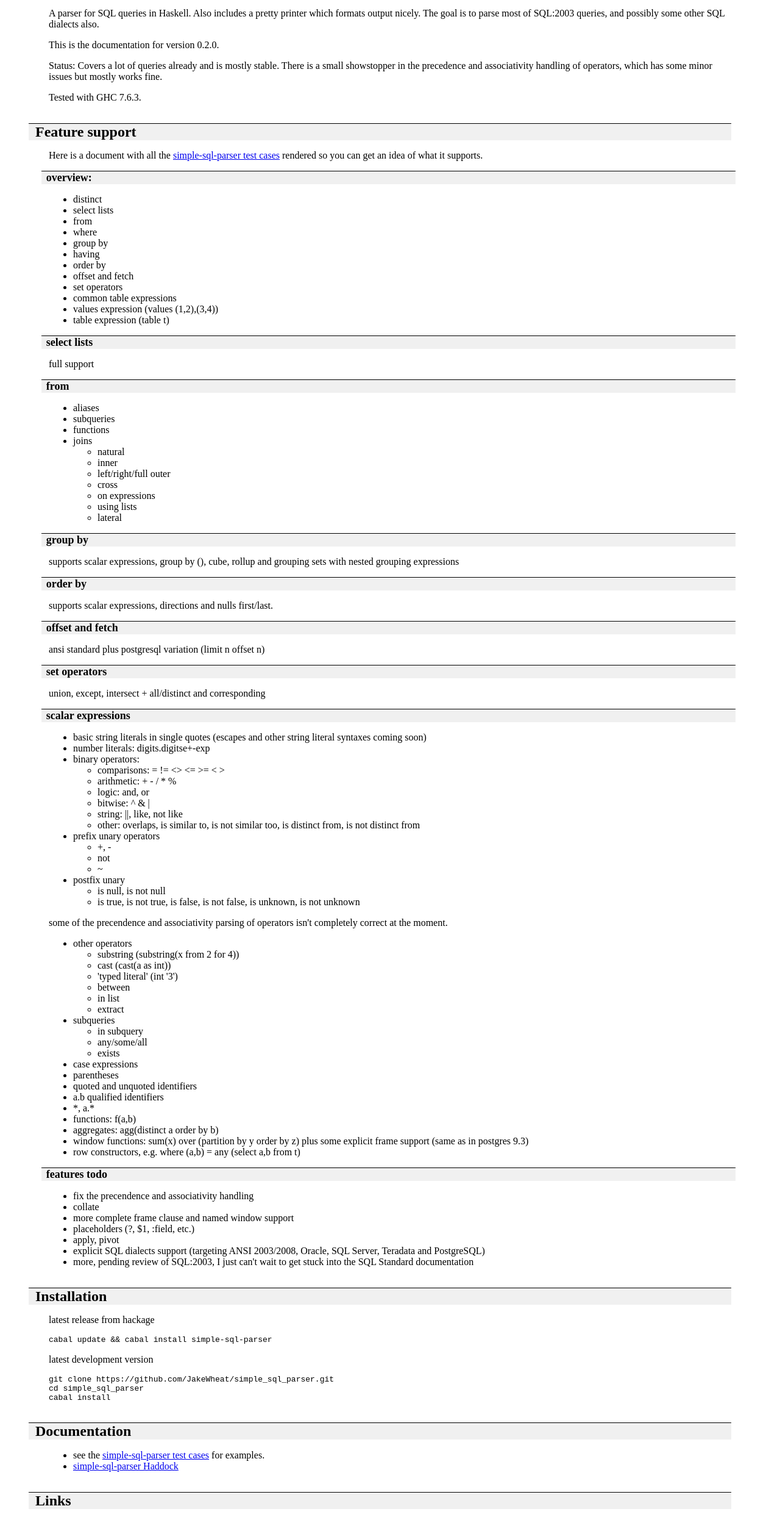
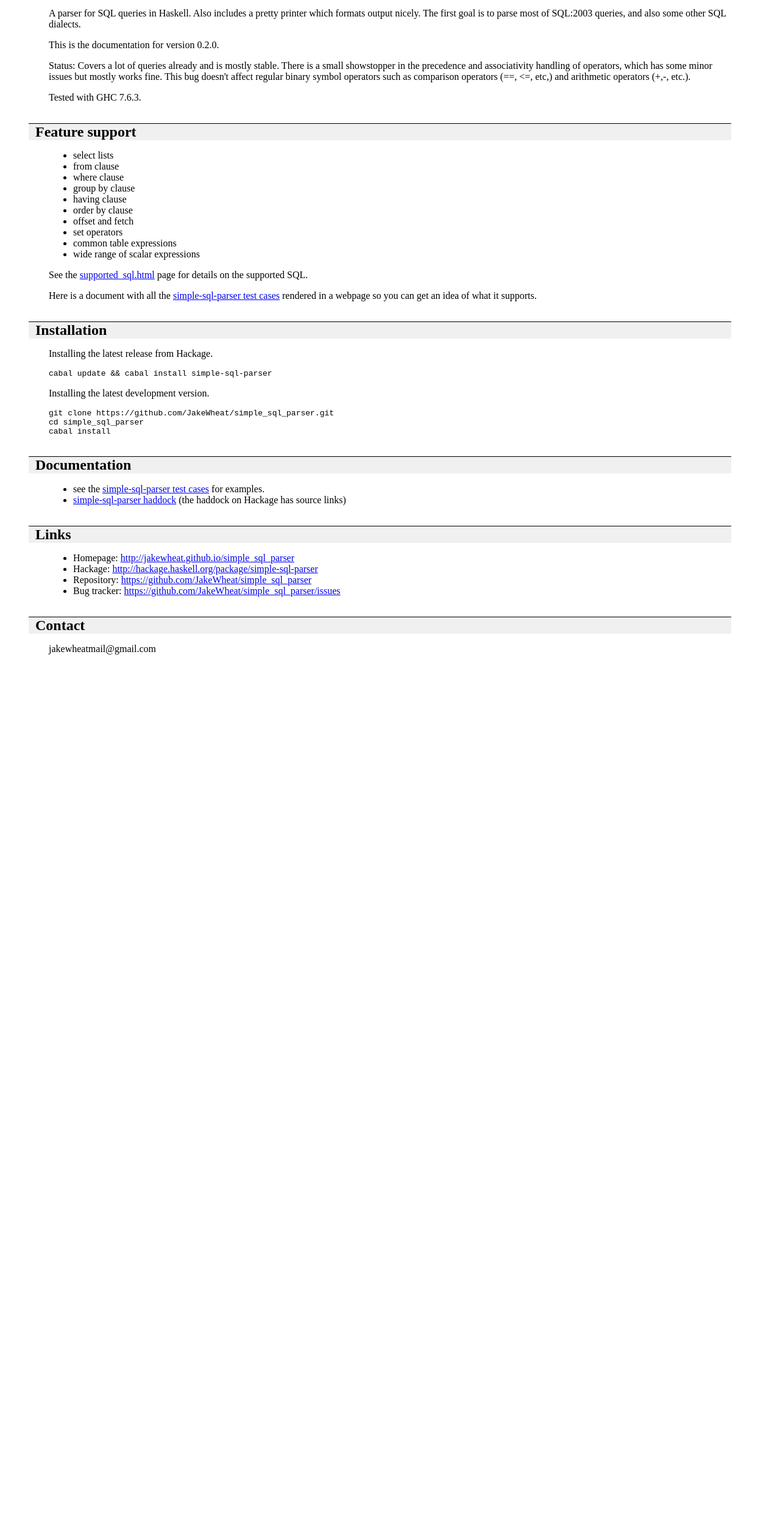
Before and after one commit to JakeWheat/simple-sql-parser, a plain HTML site: page index.html in a window 1280 px wide. Shown: the part 64-2551 px from the top of the page at 61% size. After the commit the page ends 1217 px from the top, so only its background shows below. Drawn offline with Linux system fonts and the light colour scheme.

Commit message:
update, split out supported sql to separate file

```diff
--- a/index.html
+++ b/index.html
@@ -10,133 +10,43 @@
 </head>
 <body>
 <h1 id="simple-sql-parser">simple-sql-parser</h1>
-<p>A parser for SQL queries in Haskell. Also includes a pretty printer which formats output nicely. The goal is to parse most of SQL:2003 queries, and possibly some other SQL dialects also.</p>
+<p>A parser for SQL queries in Haskell. Also includes a pretty printer which formats output nicely. The first goal is to parse most of SQL:2003 queries, and also some other SQL dialects.</p>
 <p>This is the documentation for version 0.2.0.</p>
-<p>Status: Covers a lot of queries already and is mostly stable. There is a small showstopper in the precedence and associativity handling of operators, which has some minor issues but mostly works fine.</p>
+<p>Status: Covers a lot of queries already and is mostly stable. There is a small showstopper in the precedence and associativity handling of operators, which has some minor issues but mostly works fine. This bug doesn't affect regular binary symbol operators such as comparison operators (==, &lt;=, etc,) and arithmetic operators (+,-, etc.).</p>
 <p>Tested with GHC 7.6.3.</p>
 <h1 id="feature-support">Feature support</h1>
-<p>Here is a document with all the <a href="test_cases.html">simple-sql-parser test cases</a> rendered so you can get an idea of what it supports.</p>
-<h2 id="overview">overview:</h2>
 <ul>
-<li>distinct</li>
 <li>select lists</li>
-<li>from</li>
-<li>where</li>
-<li>group by</li>
-<li>having</li>
-<li>order by</li>
+<li>from clause</li>
+<li>where clause</li>
+<li>group by clause</li>
+<li>having clause</li>
+<li>order by clause</li>
 <li>offset and fetch</li>
 <li>set operators</li>
 <li>common table expressions</li>
-<li>values expression (values (1,2),(3,4))</li>
-<li>table expression (table t)</li>
+<li>wide range of scalar expressions</li>
 </ul>
-<h2 id="select-lists">select lists</h2>
-<p>full support</p>
-<h2 id="from">from</h2>
-<ul>
-<li>aliases</li>
-<li>subqueries</li>
-<li>functions</li>
-<li>joins
-<ul>
-<li>natural</li>
-<li>inner</li>
-<li>left/right/full outer</li>
-<li>cross</li>
-<li>on expressions</li>
-<li>using lists</li>
-<li>lateral</li>
-</ul></li>
-</ul>
-<h2 id="group-by">group by</h2>
-<p>supports scalar expressions, group by (), cube, rollup and grouping sets with nested grouping expressions</p>
-<h2 id="order-by">order by</h2>
-<p>supports scalar expressions, directions and nulls first/last.</p>
-<h2 id="offset-and-fetch">offset and fetch</h2>
-<p>ansi standard plus postgresql variation (limit n offset n)</p>
-<h2 id="set-operators">set operators</h2>
-<p>union, except, intersect + all/distinct and corresponding</p>
-<h2 id="scalar-expressions">scalar expressions</h2>
-<ul>
-<li>basic string literals in single quotes (escapes and other string literal syntaxes coming soon)</li>
-<li>number literals: digits.digitse+-exp</li>
-<li>binary operators:
-<ul>
-<li>comparisons: = != &lt;&gt; &lt;= &gt;= &lt; &gt;</li>
-<li>arithmetic: + - / * %</li>
-<li>logic: and, or</li>
-<li>bitwise: ^ &amp; |</li>
-<li>string: ||, like, not like</li>
-<li>other: overlaps, is similar to, is not similar too, is distinct from, is not distinct from</li>
-</ul></li>
-<li>prefix unary operators
-<ul>
-<li>+, -</li>
-<li>not</li>
-<li>~</li>
-</ul></li>
-<li>postfix unary
-<ul>
-<li>is null, is not null</li>
-<li>is true, is not true, is false, is not false, is unknown, is not unknown</li>
-</ul></li>
-</ul>
-<p>some of the precendence and associativity parsing of operators isn't completely correct at the moment.</p>
-<ul>
-<li>other operators
-<ul>
-<li>substring (substring(x from 2 for 4))</li>
-<li>cast (cast(a as int))</li>
-<li>'typed literal' (int '3')</li>
-<li>between</li>
-<li>in list</li>
-<li>extract</li>
-</ul></li>
-<li>subqueries
-<ul>
-<li>in subquery</li>
-<li>any/some/all</li>
-<li>exists</li>
-</ul></li>
-<li>case expressions</li>
-<li>parentheses</li>
-<li>quoted and unquoted identifiers</li>
-<li>a.b qualified identifiers</li>
-<li>*, a.*</li>
-<li>functions: f(a,b)</li>
-<li>aggregates: agg(distinct a order by b)</li>
-<li>window functions: sum(x) over (partition by y order by z) plus some explicit frame support (same as in postgres 9.3)</li>
-<li>row constructors, e.g. where (a,b) = any (select a,b from t)</li>
-</ul>
-<h2 id="features-todo">features todo</h2>
-<ul>
-<li>fix the precendence and associativity handling</li>
-<li>collate</li>
-<li>more complete frame clause and named window support</li>
-<li>placeholders (?, $1, :field, etc.)</li>
-<li>apply, pivot</li>
-<li>explicit SQL dialects support (targeting ANSI 2003/2008, Oracle, SQL Server, Teradata and PostgreSQL)</li>
-<li>more, pending review of SQL:2003, I just can't wait to get stuck into the SQL Standard documentation</li>
-</ul>
+<p>See the <a href="supported_sql.html">supported_sql.html</a> page for details on the supported SQL.</p>
+<p>Here is a document with all the <a href="test_cases.html">simple-sql-parser test cases</a> rendered in a webpage so you can get an idea of what it supports.</p>
 <h1 id="installation">Installation</h1>
-<p>latest release from hackage</p>
+<p>Installing the latest release from Hackage.</p>
 <pre><code>cabal update &amp;&amp; cabal install simple-sql-parser</code></pre>
-<p>latest development version</p>
+<p>Installing the latest development version.</p>
 <pre><code>git clone https://github.com/JakeWheat/simple_sql_parser.git
 cd simple_sql_parser
 cabal install</code></pre>
 <h1 id="documentation">Documentation</h1>
 <ul>
 <li>see the <a href="test_cases.html">simple-sql-parser test cases</a> for examples.</li>
-<li><a href="haddock/index.html">simple-sql-parser Haddock</a></li>
+<li><a href="haddock/index.html">simple-sql-parser haddock</a> (the haddock on Hackage has source links)</li>
 </ul>
 <h1 id="links">Links</h1>
 <ul>
-<li>homepage: <a href="http://jakewheat.github.io/simple_sql_parser">http://jakewheat.github.io/simple_sql_parser</a></li>
-<li>hackage: <a href="http://hackage.haskell.org/package/simple-sql-parser">http://hackage.haskell.org/package/simple-sql-parser</a></li>
-<li>repository: <a href="https://github.com/JakeWheat/simple_sql_parser">https://github.com/JakeWheat/simple_sql_parser</a></li>
-<li>bug tracker: <a href="https://github.com/JakeWheat/simple_sql_parser/issues">https://github.com/JakeWheat/simple_sql_parser/issues</a></li>
+<li>Homepage: <a href="http://jakewheat.github.io/simple_sql_parser">http://jakewheat.github.io/simple_sql_parser</a></li>
+<li>Hackage: <a href="http://hackage.haskell.org/package/simple-sql-parser">http://hackage.haskell.org/package/simple-sql-parser</a></li>
+<li>Repository: <a href="https://github.com/JakeWheat/simple_sql_parser">https://github.com/JakeWheat/simple_sql_parser</a></li>
+<li>Bug tracker: <a href="https://github.com/JakeWheat/simple_sql_parser/issues">https://github.com/JakeWheat/simple_sql_parser/issues</a></li>
 </ul>
 <h1 id="contact">Contact</h1>
 <p>jakewheatmail@gmail.com</p>
```
Also changed, not shown: haddock/Language-SQL-SimpleSQL-Syntax.html (+18 -18 lines), supported_sql.html (added, +97 -0 lines), src/index.txt, src/supported_sql.txt (added), 2 other files.
